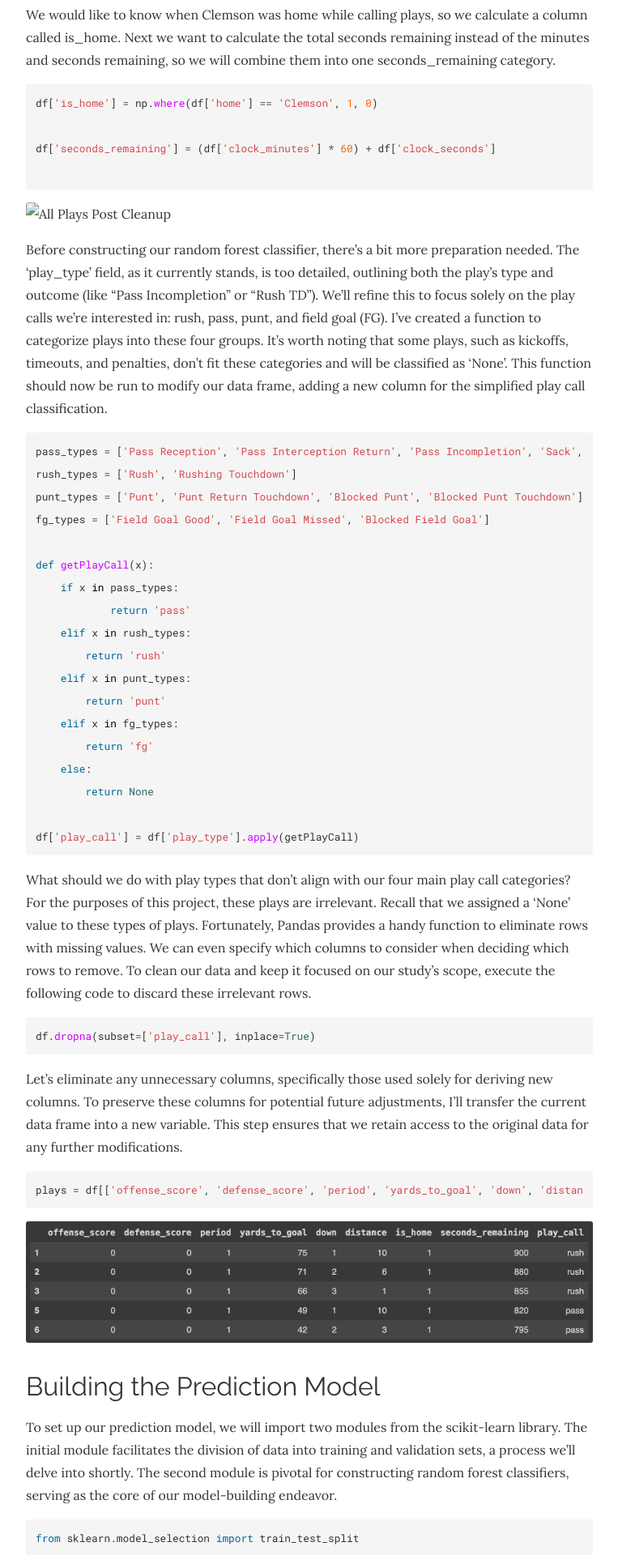
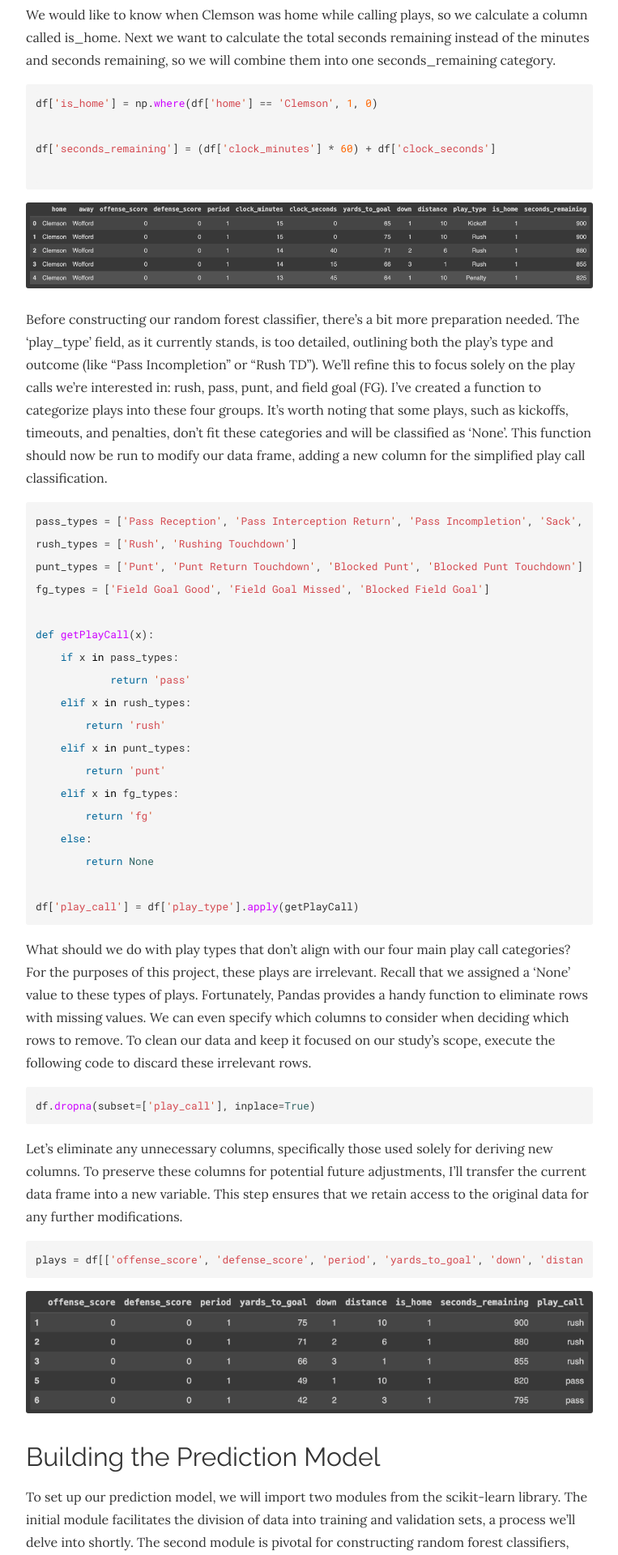
Before and after one commit to ethantompkins/ethantompkins.github.io, a Jekyll site: the page built from _posts/2023-10-13-Play-Prediction-RFC.md, in a window 1280 px wide. Shown: the part 2246-4166 px from the top of the page at 81% size, without its empty margins (258-1021 px from the left). Built offline with Jekyll 4.4.1, drawn with Linux system fonts in a browser that asks for light colours; nearby versions of some CDN libraries.

Commit message:
image fixes

````diff
--- a/_posts/2023-10-13-Play-Prediction-RFC.md
+++ b/_posts/2023-10-13-Play-Prediction-RFC.md
@@ -76,7 +76,7 @@ df['seconds_remaining'] = (df['clock_minutes'] * 60) + df['clock_seconds']
 
 ```
 
-![All Plays Post Cleanup](images/play_prediction_rfc/after_cleanup.png)
+![All Plays Post Cleanup](/images/play_prediction_rfc/after_cleanup.png)
 
 Before constructing our random forest classifier, there's a bit more preparation needed. The 'play_type' field, as it currently stands, is too detailed, outlining both the play's type and outcome (like "Pass Incompletion" or "Rush TD"). We'll refine this to focus solely on the play calls we're interested in: rush, pass, punt, and field goal (FG). I've created a function to categorize plays into these four groups. It's worth noting that some plays, such as kickoffs, timeouts, and penalties, don't fit these categories and will be classified as 'None'. This function should now be run to modify our data frame, adding a new column for the simplified play call classification.
 
@@ -137,7 +137,7 @@ plays_train, plays_validation, calls_train, calls_validation = train_test_split(
 plays_train.head()
 ```
 
-![Training feature set](images/play_prediction_rfc/training_feature_set.png)
+![Training feature set](/images/play_prediction_rfc/training_feature_set.png)
 
 When training, it is best to have all data in numerical format. While the feature set is, the dependent set of play calls is not. To convert this categorical data into numerical data, we use pd.factorize.
 
@@ -161,7 +161,7 @@ This outputs the raw inputs, so they still need to be converted into labels usin
 ```python
 classifier.predict_proba(plays_validation)[0:10]
 ```
-![predict_proba](images/play_prediction_rfc/predict_proba.png)
+![predict_proba](/images/play_prediction_rfc/predict_proba.png)
 
 To map our original set of outputs to our category labels, this can be done:
 
````
